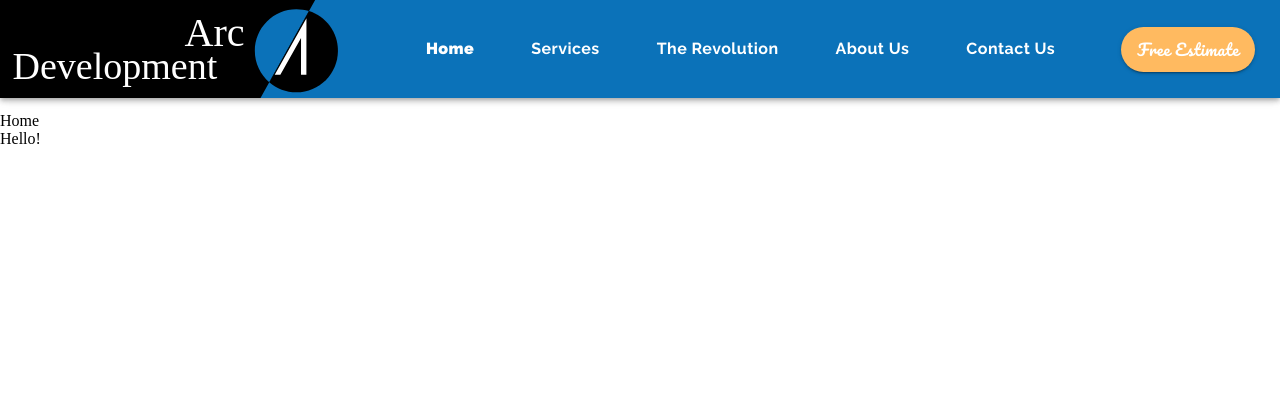
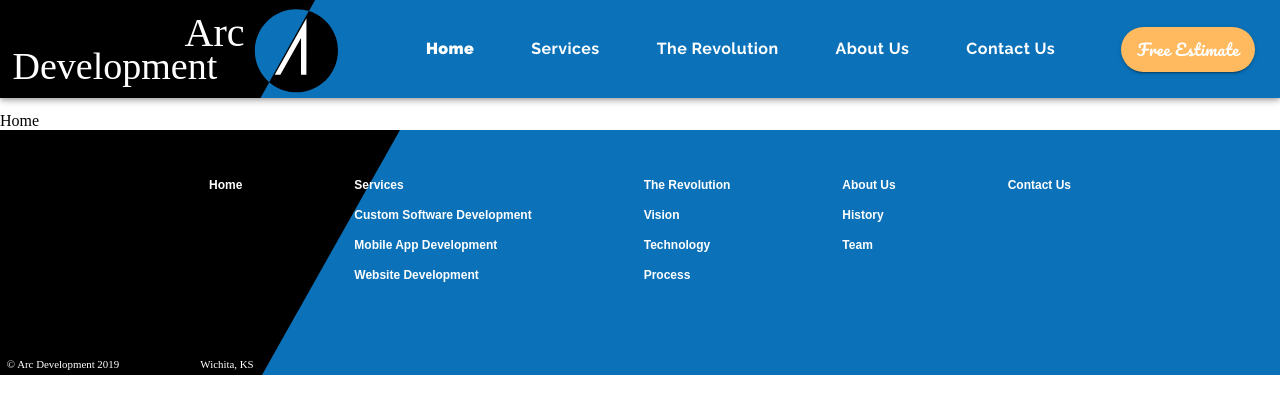
Before and after one commit to mckoyd/wolf-arc-dev, a React (Create React App) app: page / in a window 1280 px wide. Shown: the top 414 px of the page. Built offline with nearby package versions, Linux system fonts and the light colour scheme.

Commit message:
adds footer with working links

```diff
--- /dev/null
+++ b/src/components/navigation/Footer.config.ts
@@ -0,0 +1,35 @@
+import { tss } from "tss-react/mui";
+
+export const useFooterStyles = tss.create(({ theme }) => ({
+  footer: {
+    backgroundColor: theme.palette.common.blue,
+    width: "100%",
+    zIndex: 1302,
+  },
+  adornment: {
+    width: "25em",
+    verticalAlign: "bottom",
+    [theme.breakpoints.down("md")]: {
+      width: "21em",
+    },
+    [theme.breakpoints.down("xs")]: {
+      width: "15em",
+    },
+  },
+  mainContainer: {
+    position: "absolute",
+    [theme.breakpoints.down("md")]: {
+      display: "none",
+    },
+  },
+  link: {
+    color: "white",
+    fontFamily: "Arial",
+    fontSize: "0.75rem",
+    fontWeight: "bold",
+    textDecoration: "none",
+  },
+  gridItem: {
+    margin: "3em",
+  },
+}));
--- /dev/null
+++ b/src/components/navigation/Footer.tsx
@@ -0,0 +1,183 @@
+import React from "react";
+import { useFooterStyles } from "./Footer.config";
+import FooterAdornment from "../../assets/images/Footer Adornment.svg";
+import Grid from "@mui/material/Grid";
+import { Link } from "react-router-dom";
+import { IHeaderFooter } from "../../interfaces";
+
+const Footer: React.FC<IHeaderFooter> = ({
+  selectedMenuItem,
+  setSelectedMenuItem,
+  headerTabValue,
+  setHeaderTabValue,
+}) => {
+  const { classes } = useFooterStyles();
+  return (
+    <footer className={classes.footer}>
+      <Grid
+        container
+        justifyContent="center"
+        className={classes.mainContainer}
+        spacing={2}
+      >
+        <Grid item className={classes.gridItem}>
+          <Grid container direction="column" spacing={2}>
+            <Grid
+              item
+              onClick={() => setHeaderTabValue(0)}
+              component={Link}
+              to="/"
+              className={classes.link}
+            >
+              Home
+            </Grid>
+          </Grid>
+        </Grid>
+
+        <Grid item className={classes.gridItem}>
+          <Grid container direction="column" spacing={2}>
+            <Grid
+              item
+              onClick={() => setHeaderTabValue(1)}
+              component={Link}
+              to="/services"
+              className={classes.link}
+            >
+              Services
+            </Grid>
+            <Grid
+              item
+              onClick={() => {
+                setHeaderTabValue(1);
+                setSelectedMenuItem(0);
+              }}
+              component={Link}
+              to="/customsoftware"
+              className={classes.link}
+            >
+              Custom Software Development
+            </Grid>
+            <Grid
+              item
+              onClick={() => {
+                setHeaderTabValue(1);
+                setSelectedMenuItem(1);
+              }}
+              component={Link}
+              to="/mobileapps"
+              className={classes.link}
+            >
+              Mobile App Development
+            </Grid>
+            <Grid
+              item
+              onClick={() => {
+                setHeaderTabValue(1);
+                setSelectedMenuItem(2);
+              }}
+              component={Link}
+              to="/websites"
+              className={classes.link}
+            >
+              Website Development
+            </Grid>
+          </Grid>
+        </Grid>
+
+        <Grid item className={classes.gridItem}>
+          <Grid container direction="column" spacing={2}>
+            <Grid
+              item
+              onClick={() => setHeaderTabValue(2)}
+              component={Link}
+              to="/revolution"
+              className={classes.link}
+            >
+              The Revolution
+            </Grid>
+            <Grid
+              item
+              onClick={() => setHeaderTabValue(2)}
+              component={Link}
+              to="/revolution"
+              className={classes.link}
+            >
+              Vision
+            </Grid>
+            <Grid
+              item
+              onClick={() => setHeaderTabValue(2)}
+              component={Link}
+              to="/revolution"
+              className={classes.link}
+            >
+              Technology
+            </Grid>
+            <Grid
+              item
+              onClick={() => setHeaderTabValue(2)}
+              component={Link}
+              to="/revolution"
+              className={classes.link}
+            >
+              Process
+            </Grid>
+          </Grid>
+        </Grid>
+
+        <Grid item className={classes.gridItem}>
+          <Grid container direction="column" spacing={2}>
+            <Grid
+              item
+              onClick={() => setHeaderTabValue(3)}
+              component={Link}
+              to="/about"
+              className={classes.link}
+            >
+              About Us
+            </Grid>
+            <Grid
+              item
+              onClick={() => setHeaderTabValue(3)}
+              component={Link}
+              to="/about"
+              className={classes.link}
+            >
+              History
+            </Grid>
+            <Grid
+              item
+              onClick={() => setHeaderTabValue(3)}
+              component={Link}
+              to="/about"
+              className={classes.link}
+            >
+              Team
+            </Grid>
+          </Grid>
+        </Grid>
+
+        <Grid item className={classes.gridItem}>
+          <Grid container direction="column" spacing={2}>
+            <Grid
+              item
+              onClick={() => setHeaderTabValue(4)}
+              component={Link}
+              to="/contact"
+              className={classes.link}
+            >
+              Contact Us
+            </Grid>
+          </Grid>
+        </Grid>
+      </Grid>
+      <img
+        className={classes.adornment}
+        src={FooterAdornment}
+        alt="black decorative slash"
+      />
+    </footer>
+  );
+};
+
+export default Footer;
--- a/src/components/navigation/Header.tsx
+++ b/src/components/navigation/Header.tsx
@@ -18,19 +18,24 @@ import { useTheme } from "@mui/material/styles";
 import logo from "../../assets/images/logo.svg";
 import { menuItems, routes, useHeaderStyles } from "./Header.config";
 import { Link } from "react-router-dom";
-import { IMenuItem, IRoute } from "../../interfaces";
+import { IHeaderFooter, IMenuItem, IRoute } from "../../interfaces";
 
-const Header: React.FC = () => {
+const Header: React.FC<IHeaderFooter> = ({
+  selectedMenuItem,
+  setSelectedMenuItem,
+  headerTabValue,
+  setHeaderTabValue,
+}) => {
   const iOS =
     typeof navigator !== "undefined" &&
     /iPad|iPhone|iPod/.test(navigator.userAgent);
   const theme = useTheme();
   const matches = useMediaQuery(theme.breakpoints.down("md"));
   const { classes, cx } = useHeaderStyles();
-  const [headerTabValue, setHeaderTabValue] = useState<number>(0);
+
   const [anchorElement, setAnchorElement] = useState<null | HTMLElement>(null);
   const [isOpen, setIsOpen] = useState<boolean>(false);
-  const [selectedMenuItem, setSelectedMenuItem] = useState<number>(0);
+
   const [openDrawer, setOpenDrawer] = useState<boolean>(false);
 
   const handleHeaderTabChange = (_: React.SyntheticEvent, newValue: number) => {
--- a/src/pages/App.tsx
+++ b/src/pages/App.tsx
@@ -1,4 +1,4 @@
-import React from "react";
+import React, { useState } from "react";
 
 import ElevationScroll from "../components/wrappers/ElevationScroll";
 import Header from "../components/navigation/Header";
@@ -6,13 +6,22 @@ import { useAppStyles } from "./App.config";
 
 import "../styles/App.css";
 import { Route, Routes } from "react-router-dom";
+import Footer from "../components/navigation/Footer";
 
 const App: React.FC = () => {
   const { classes } = useAppStyles();
+  const [selectedMenuItem, setSelectedMenuItem] = useState<number>(0);
+  const [headerTabValue, setHeaderTabValue] = useState<number>(0);
+
   return (
     <div className="app">
       <ElevationScroll>
-        <Header />
+        <Header
+          selectedMenuItem={selectedMenuItem}
+          setSelectedMenuItem={setSelectedMenuItem}
+          headerTabValue={headerTabValue}
+          setHeaderTabValue={setHeaderTabValue}
+        />
       </ElevationScroll>
       <div className={classes.toolbarMargin} />
       <Routes>
@@ -26,7 +35,12 @@ const App: React.FC = () => {
         <Route path="/contact" element={<div>Contact Us</div>} />
         <Route path="/estimate" element={<div>Estimate</div>} />
       </Routes>
-      Hello!
+      <Footer
+        selectedMenuItem={selectedMenuItem}
+        setSelectedMenuItem={setSelectedMenuItem}
+        headerTabValue={headerTabValue}
+        setHeaderTabValue={setHeaderTabValue}
+      />
     </div>
   );
 };
```
Also changed, not shown: src/interfaces/index.ts (+7 -0 lines).
